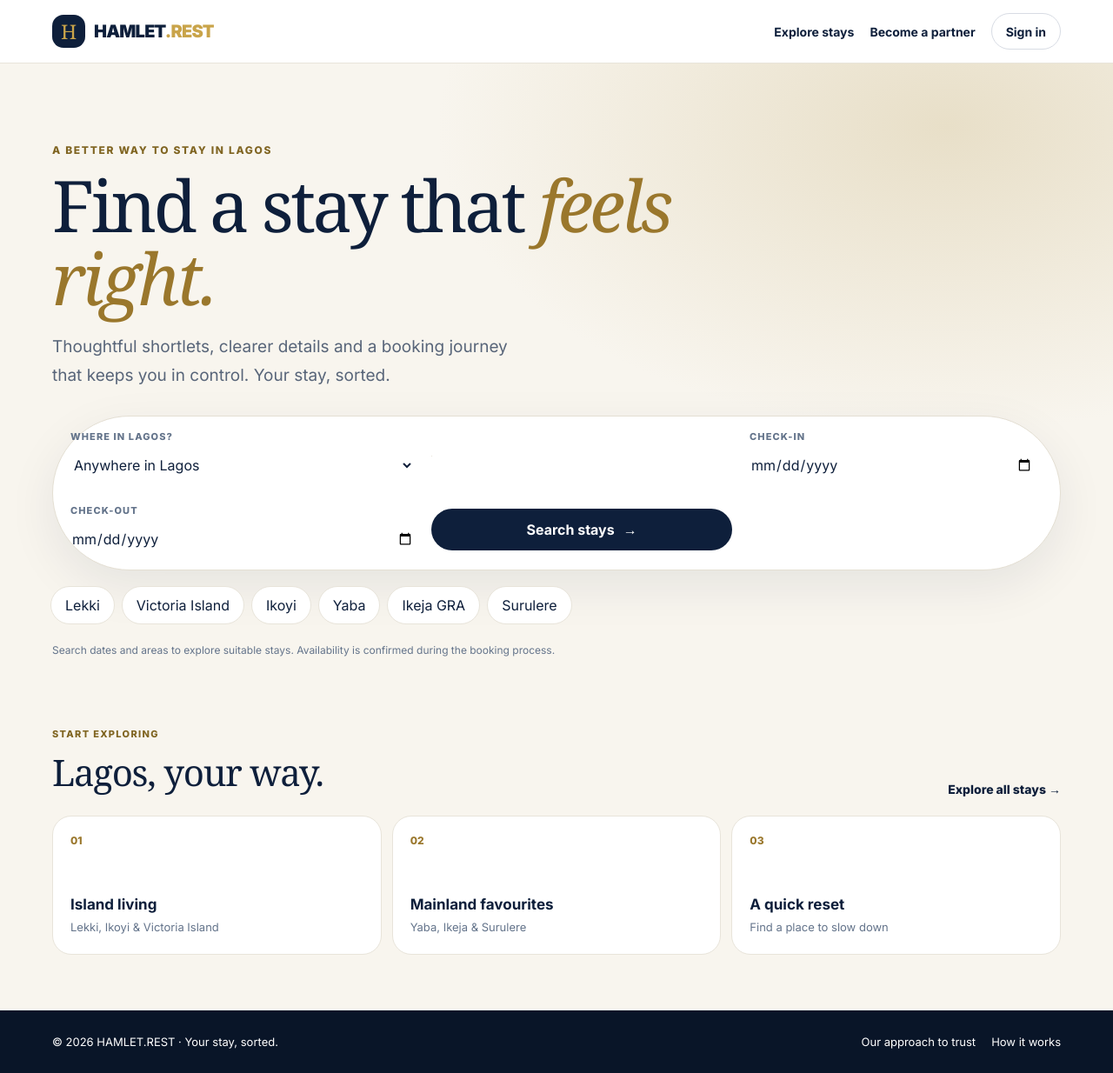
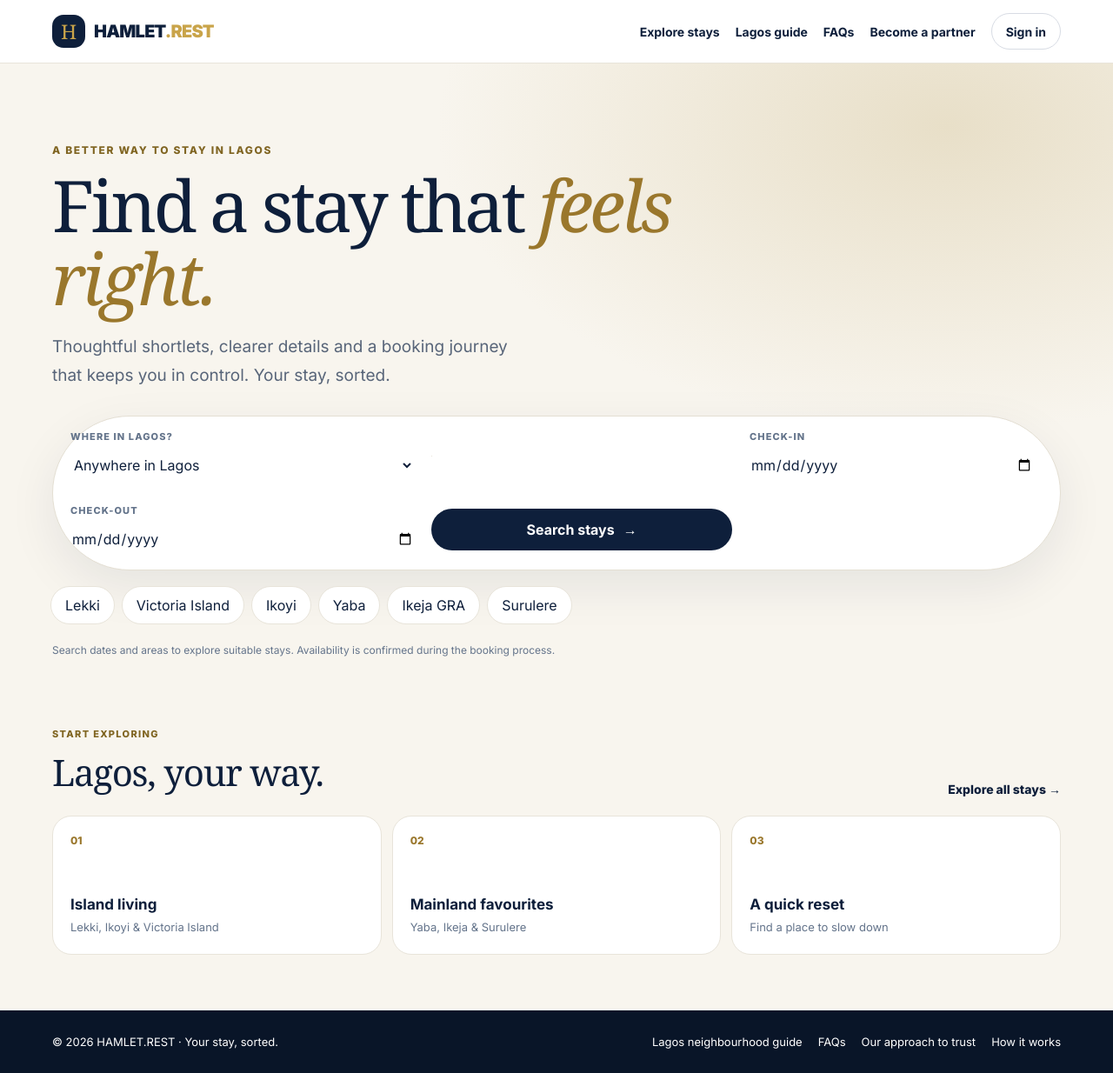
Before and after one commit to 4Buckscodes/hamletshortlets, a Next.js app: page / in a window 1280 px wide. Shown: the whole page at 87% size. Built offline with nearby package versions, Linux system fonts and the light colour scheme; a web font is replaced by a local one.

Commit message:
feat: connect homepage to Lagos guide and guest FAQs

```diff
--- a/app/page.tsx
+++ b/app/page.tsx
@@ -13,6 +13,8 @@ export default function HomePage() {
           </Link>
           <nav aria-label="Main navigation" style={{ display: 'flex', alignItems: 'center', gap: 18, fontSize: 14, fontWeight: 650 }}>
             <Link href="/stays">Explore stays</Link>
+            <Link href="/lagos" className="desktop-link" style={{ display: 'none' }}>Lagos guide</Link>
+            <Link href="/faqs" className="desktop-link" style={{ display: 'none' }}>FAQs</Link>
             <Link href="/partners/apply">Become a partner</Link>
             <Link href="/signin" className="secondary-button" style={{ minHeight: 42, paddingInline: 16 }}>Sign in</Link>
           </nav>
@@ -39,7 +41,7 @@ export default function HomePage() {
             <div style={{ height: 1, background: 'var(--line)' }} />
             <label style={{ display: 'grid', gap: 7, padding: '8px 10px' }}>
               <span style={{ fontSize: 11, fontWeight: 800, letterSpacing: '.1em', textTransform: 'uppercase', color: 'var(--muted)' }}>Check-in</span>
-              <input name="checkIn" type="date" aria-label="Check-in date" min={new Date().toLocaleDateString('en-CA')} style={{ minHeight: 38, border: 0, background: 'transparent', color: 'var(--navy)', width: '100%' }} />
+              <input name="checkIn" type="date" aria-label="Check-in date" style={{ minHeight: 38, border: 0, background: 'transparent', color: 'var(--navy)', width: '100%' }} />
             </label>
             <div style={{ height: 1, background: 'var(--line)' }} />
             <label style={{ display: 'grid', gap: 7, padding: '8px 10px' }}>
@@ -80,7 +82,7 @@ export default function HomePage() {
       <footer style={{ background: 'var(--navy-deep)', color: '#fff', paddingBlock: 28 }}>
         <div className="shell" style={{ display: 'flex', flexWrap: 'wrap', justifyContent: 'space-between', gap: 16, fontSize: 13 }}>
           <span>© {new Date().getFullYear()} HAMLET.REST · Your stay, sorted.</span>
-          <div style={{ display: 'flex', gap: 18 }}><Link href="/safety">Our approach to trust</Link><Link href="/how-it-works">How it works</Link></div>
+          <div style={{ display: 'flex', flexWrap: 'wrap', gap: 18 }}><Link href="/lagos">Lagos neighbourhood guide</Link><Link href="/faqs">FAQs</Link><Link href="/safety">Our approach to trust</Link><Link href="/how-it-works">How it works</Link></div>
         </div>
       </footer>
       <style>{`@media (min-width: 760px) { .desktop-link { display: inline-flex !important; } form[action="/stays"] { grid-template-columns: 1.2fr 1fr 1fr auto !important; align-items: center; border-radius: 999px !important; padding: 8px 10px !important; } form[action="/stays"] > div { width: 1px; height: 42px; } form[action="/stays"] button { width: auto !important; } }`}</style>
```
